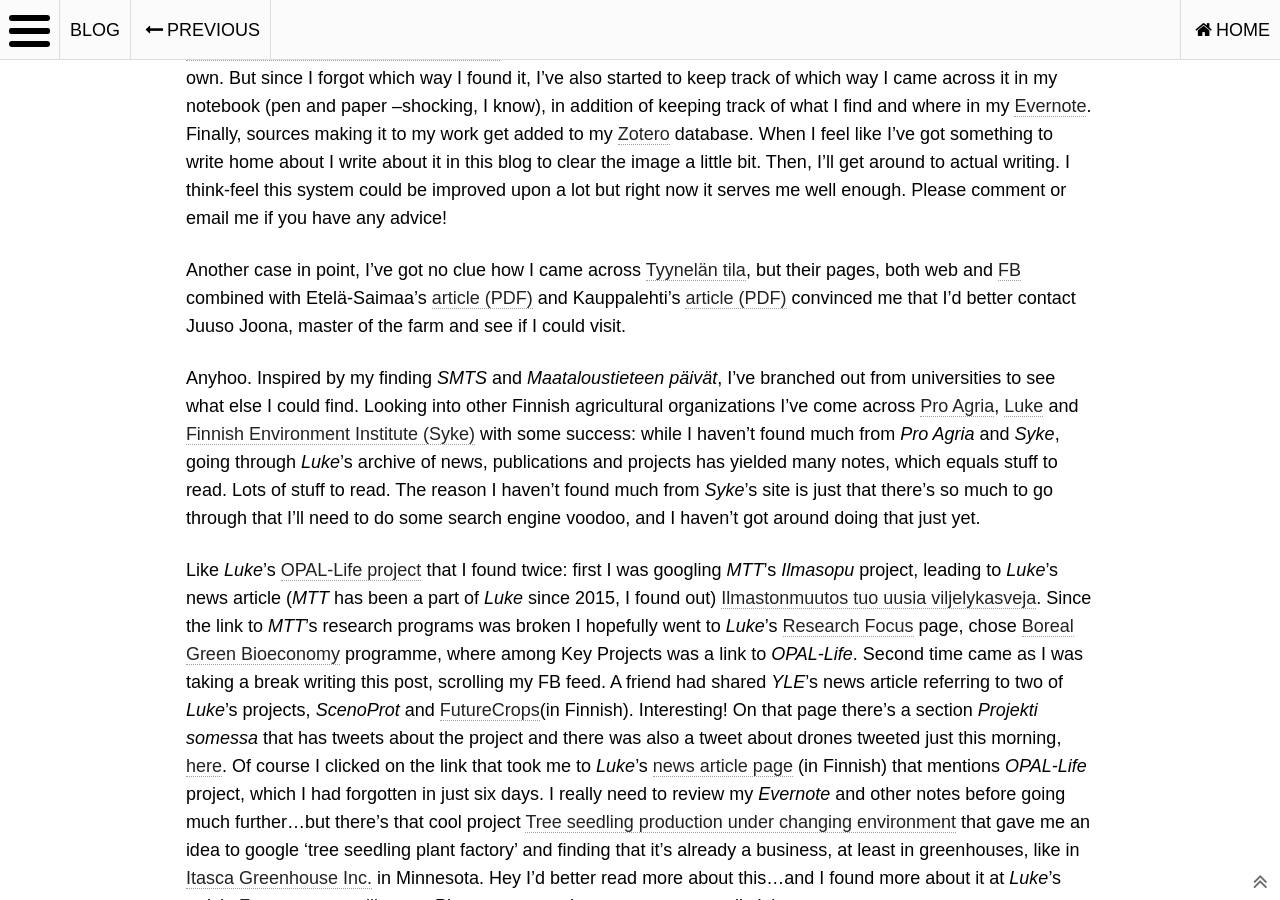
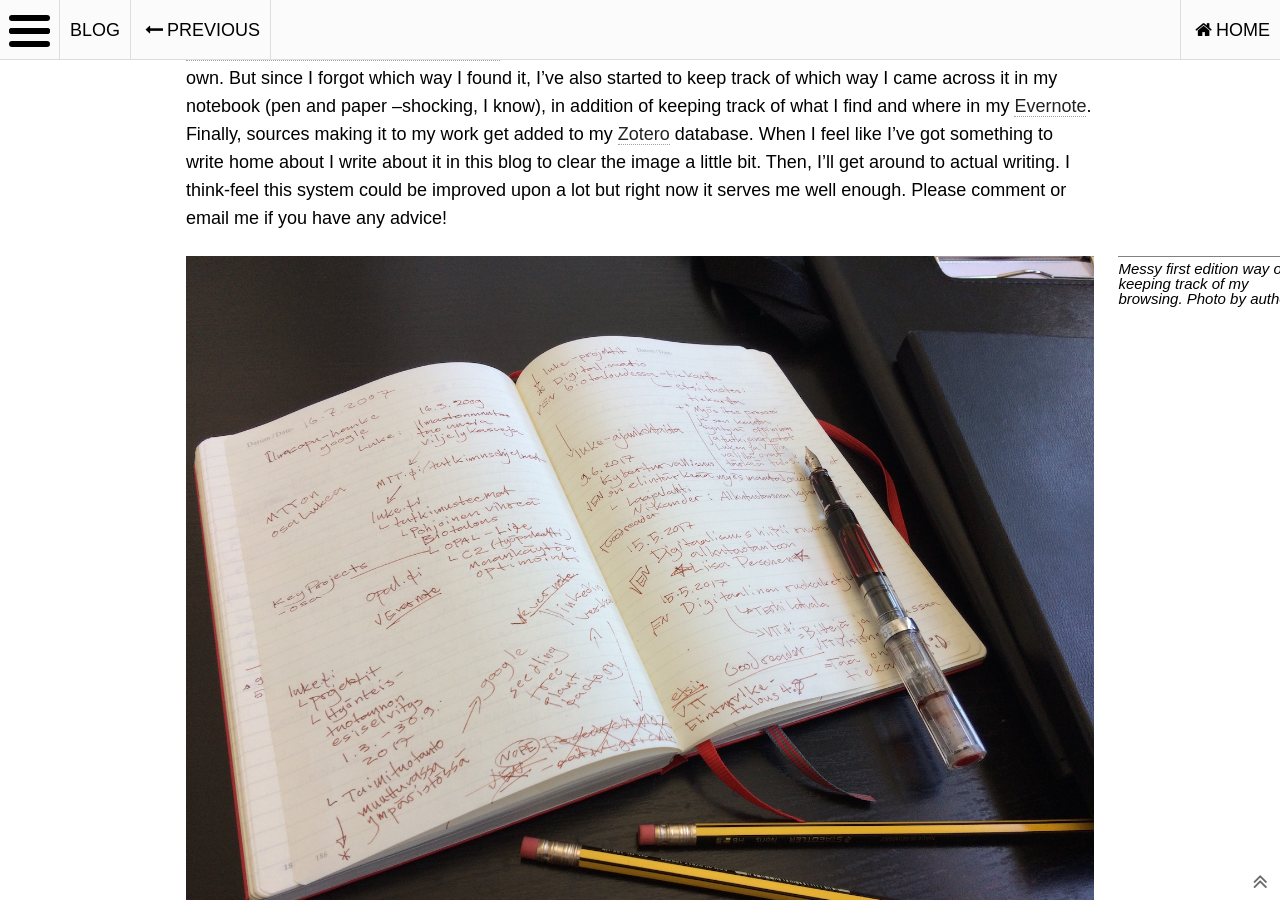
Before and after one commit to tpolvinen/tpolvinen.github.io, a Jekyll site: the page built from _posts/blog/2017-07-22-Research-Search.md, in a window 1280 px wide and 900 px high, scrolled down 1169 px. Built offline with Jekyll 4.4.1, drawn with Linux system fonts in a browser that asks for light colours; nearby versions of some CDN libraries; comment, search, counter and statistics services are not loaded.

Commit message:
Added image: Post: Research Search

```diff
--- a/_posts/blog/2017-07-22-Research-Search.md
+++ b/_posts/blog/2017-07-22-Research-Search.md
@@ -26,6 +26,11 @@
 
 Which means, to Finnish universities like [University of Helsinki](https://www.helsinki.fi/en) and [Aalto university](http://www.aalto.fi/en/). This was encouraged by finding [Timo Oksanen's](http://autsys.aalto.fi/en/TimoOksanen) [Robottikylvön ja -kylvömuokkauksen mahdollisuudet ja haasteet Suomessa (PDF)](http://www.smts.fi/MTP_julkaisu_2014/Esitykset/Oksanen_Linkolehto_Robottikylvon_ja-kylvomuokkauksen_mahdollisuudet_ja_haasteet_Suomessa.pdf) via [The Scientific Agricultural Society of Finland](http://www.smts.fi/en)'s bi annual conference *Maataloustieteen päivät*, which was a find on it's own. But since I forgot which way I found it, I've also started to keep track of which way I came across it in my notebook (pen and paper --shocking, I know), in addition of keeping track of what I find and where in my [Evernote](https://evernote.com). Finally, sources making it to my work get added to my [Zotero](https://www.zotero.org) database. When I feel like I've got something to write home about I write about it in this blog to clear the image a little bit. Then, I'll get around to actual writing. I think-feel this system could be improved upon a lot but right now it serves me well enough. Please comment or email me if you have any advice!
 
+<figure>
+    <img src="../../../images/posts/IMG_1737.jpg" alt="Notebook">
+    <figcaption>Messy first edition way of keeping track of my browsing. Photo by author.</figcaption>
+</figure>
+
 Another case in point, I've got no clue how I came across [Tyynelän tila](http://tyynelantila.fi), but their pages, both web and [FB](https://www.facebook.com/Tyynelantila) combined with Etelä-Saimaa's [article (PDF)](http://tyynelantila.fi/wp-content/uploads/2015/05/15.5.2015-Etelä-Saimaan-uutisaukeama.pdf) and Kauppalehti's [article (PDF)](http://tyynelantila.fi/wp-content/uploads/2013/08/Kauppalehti_13.08.2013_pienempi-tiedosto.pdf) convinced me that I'd better contact Juuso Joona, master of the farm and see if I could visit.
 
 Anyhoo. Inspired by my finding *SMTS* and *Maataloustieteen päivät*, I've branched out from universities to see what else I could find. Looking into other Finnish agricultural organizations I've come across [Pro Agria](https://www.proagria.fi), [Luke](https://www.luke.fi) and [Finnish Environment Institute (Syke)](http://www.syke.fi/en-US) with some success: while I haven't found much from *Pro Agria* and *Syke*, going through *Luke*'s archive of news, publications and projects has yielded many notes, which equals stuff to read. Lots of stuff to read. The reason I haven't found much from *Syke*'s site is just that there's so much to go through that I'll need to do some search engine voodoo, and I haven't got around doing that just yet.
```
Also changed, not shown: other parts of _posts/blog/2017-07-22-Research-Search.md (+1 -1 lines), images/posts/IMG_1737.jpg (added).
